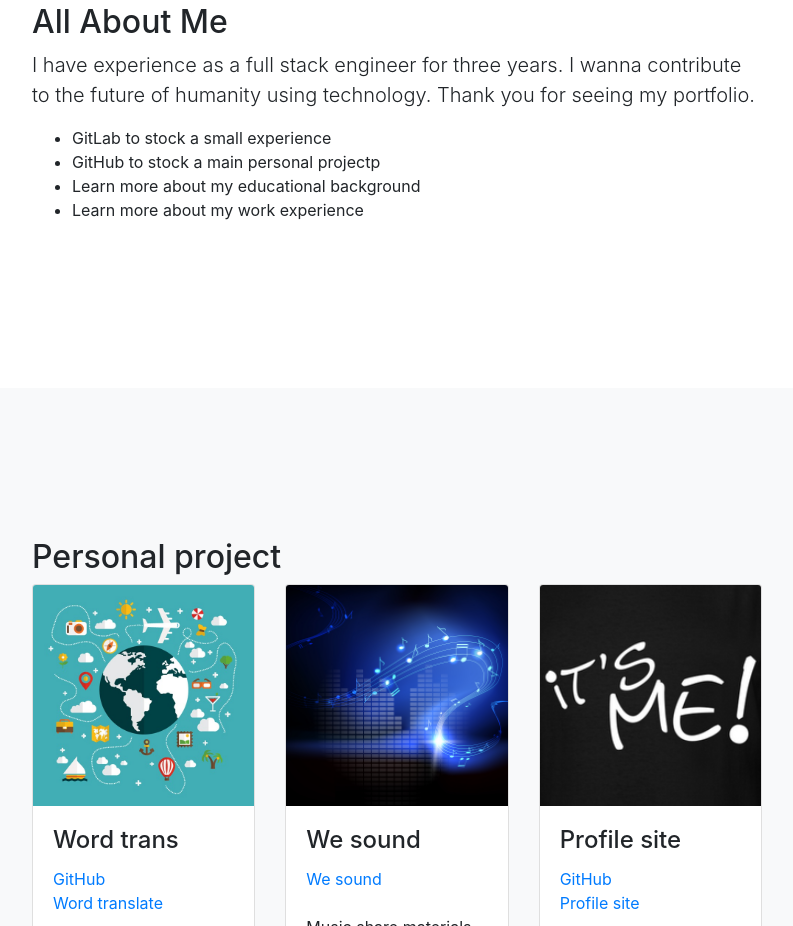
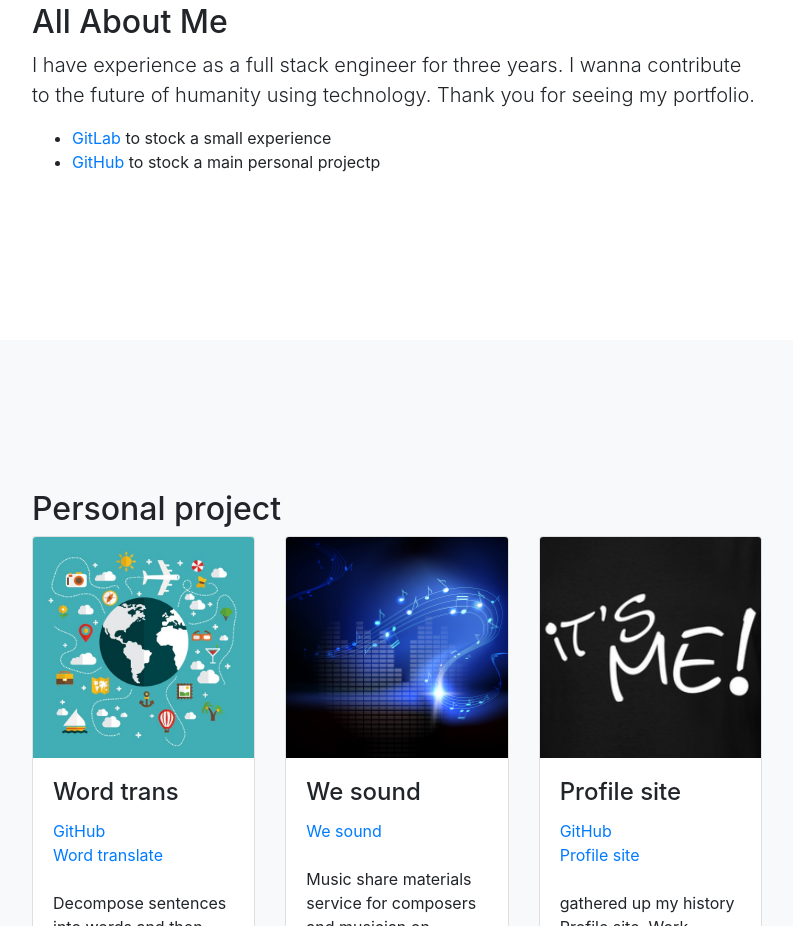
Before and after one commit to ryosuke-hujisawa/ryosuke-hujisawa.github.io, a plain HTML site: page index.html in a window 1280 px wide. Shown: the part 1439-2365 px from the top of the page, without its empty margins (243-1036 px from the left). Drawn offline with Linux system fonts and the light colour scheme.

Commit message:
add link github gitlab

```diff
--- a/index.html
+++ b/index.html
@@ -162,10 +162,17 @@
 
                                     <p class="lead">I have experience as a full stack engineer for three years. I wanna contribute to the future of humanity using technology. Thank you for seeing my portfolio.  </p>
                                     <ul>
-                                      <li>GitLab to stock a small experience</li>
-                                      <li>GitHub to stock a main personal projectp</li>
-                                      <li>Learn more about my educational background</li>
-                                      <li>Learn more about my work experience</li>
+
+                                      <li><a href="https://gitlab.com/users/Ryosuke-Hujisawa/projects">GitLab</a>
+                                      to stock a small experience</li>
+
+                                      <li><a href="https://github.com/ryosuke-hujisawa">GitHub</a>
+                                      to stock a main personal projectp</li>
+
+<!--                                       <li>Learn more about my educational background</li>
+
+                                      <li>Learn more about my work experience</li> -->
+
                                     </ul>
                                   </div>
                                 </div>
```
